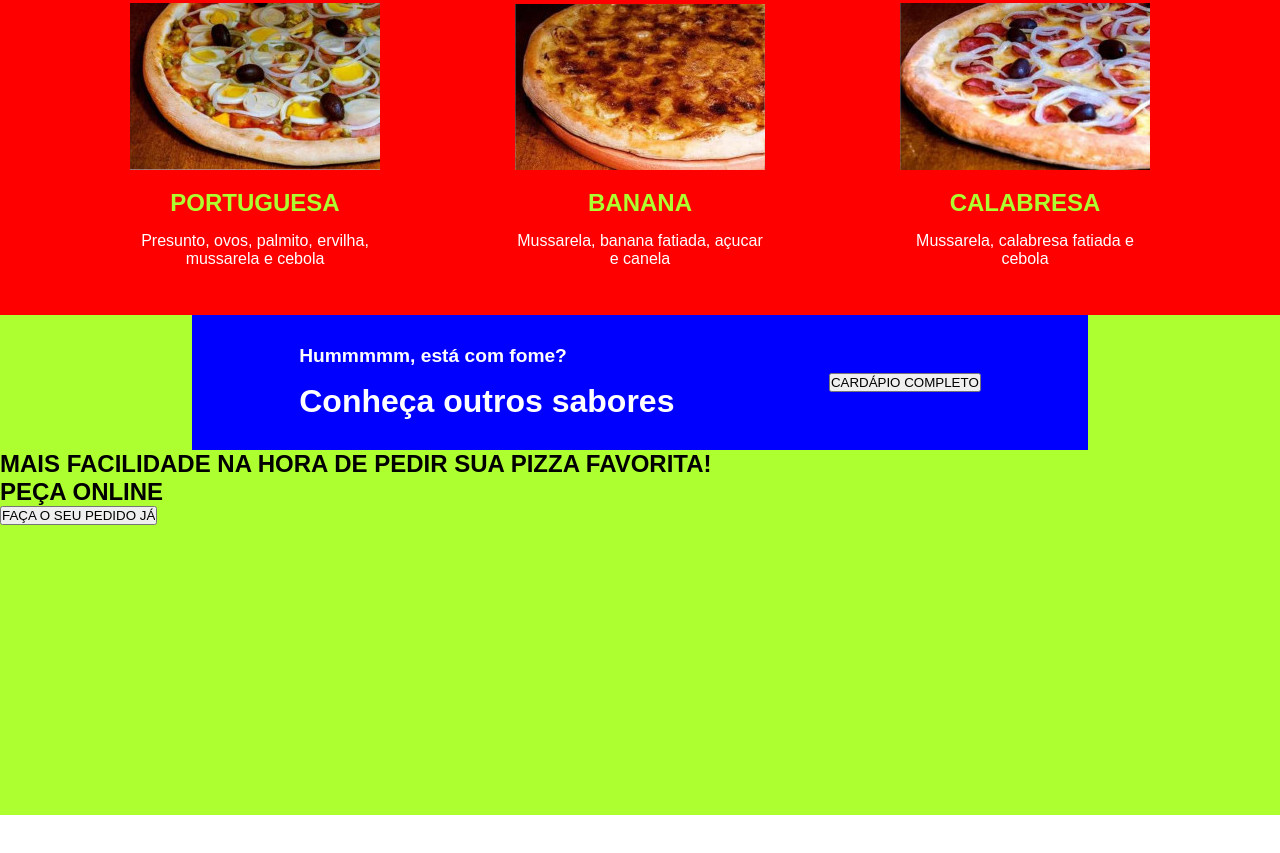
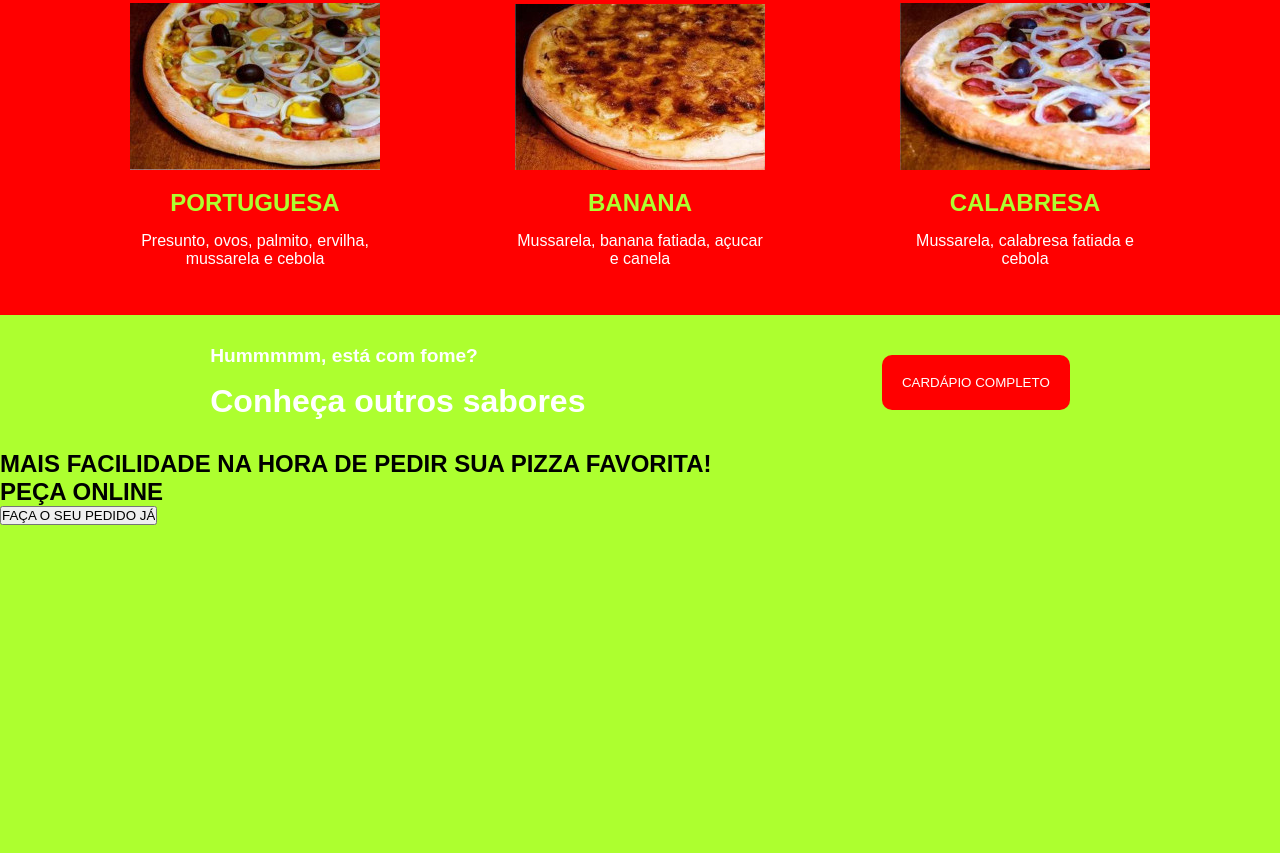
Before and after one commit to heiliofuzioka/Projeto_restaurante, a plain HTML site: page index.html in a window 1280 px wide. Shown: the part 715-1568 px from the top of the page. Before the commit the page ends 1530 px from the top, so only its background shows below. Drawn offline with Linux system fonts and the light colour scheme.

Commit message:
Atualizei a seção cardapio

```diff
--- a/estilos/style.css
+++ b/estilos/style.css
@@ -106,6 +106,7 @@ section.sabores > p {
 
 .itens > div {
     width: 250px;
+
     margin: 50px 5px;
 }
 
@@ -116,16 +117,15 @@ section.sabores > p {
 
 section.cardapio {
     width: 100%;
-    height: 500px;
+    height: 700px;
     background-color: greenyellow;
 }
 
 .topo {
-    width: 70%;
+    width: 95%;
     padding: 30px;
     display: flex;
     flex-flow: row wrap;
-    background-color: blue;
     justify-content: space-around;
     justify-self: center;
     align-items: center;
@@ -147,3 +147,11 @@ section.cardapio {
     color: white;
     font-size: 2em;
 }
+
+section.cardapio > .topo > .button-car > input {
+    background-color: red;
+    color: white;
+    padding: 20px;
+    border-radius: 10px;
+    border: none;
+}
```
